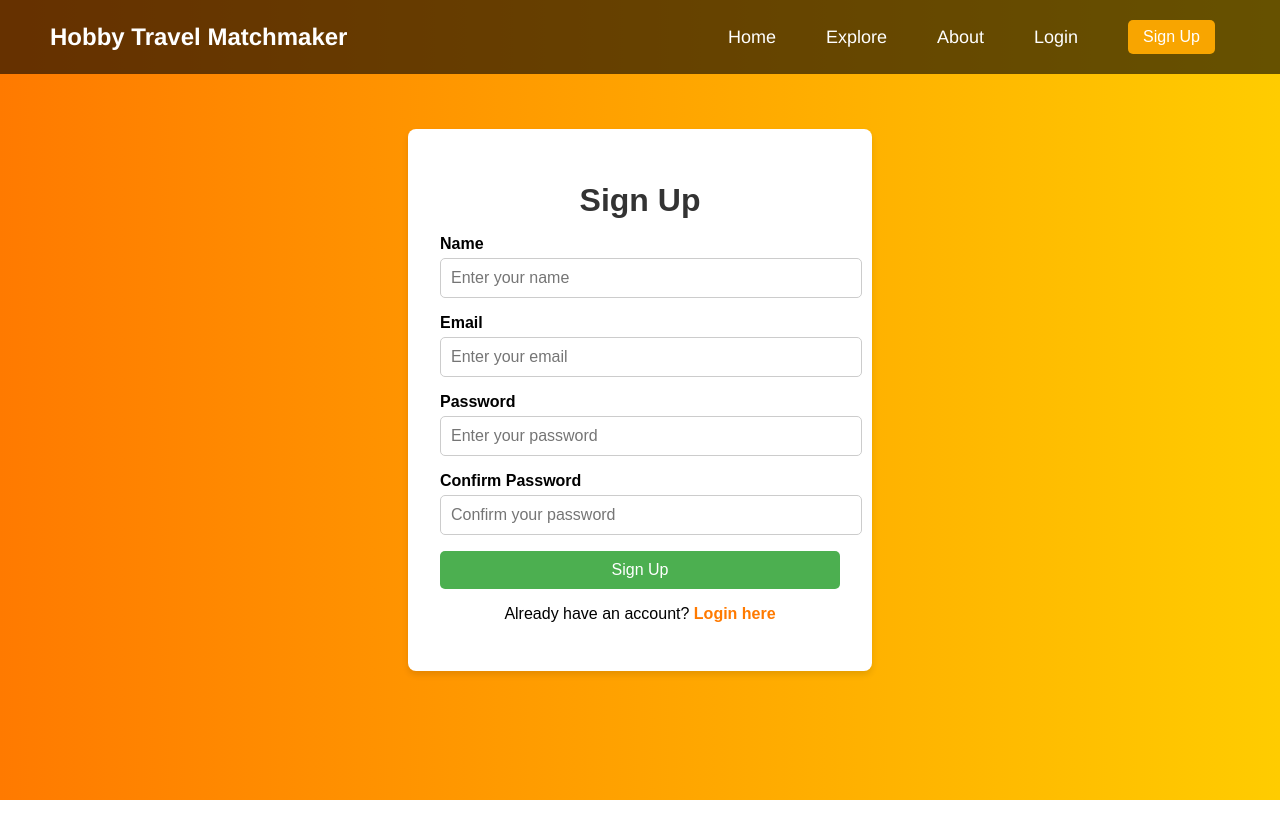
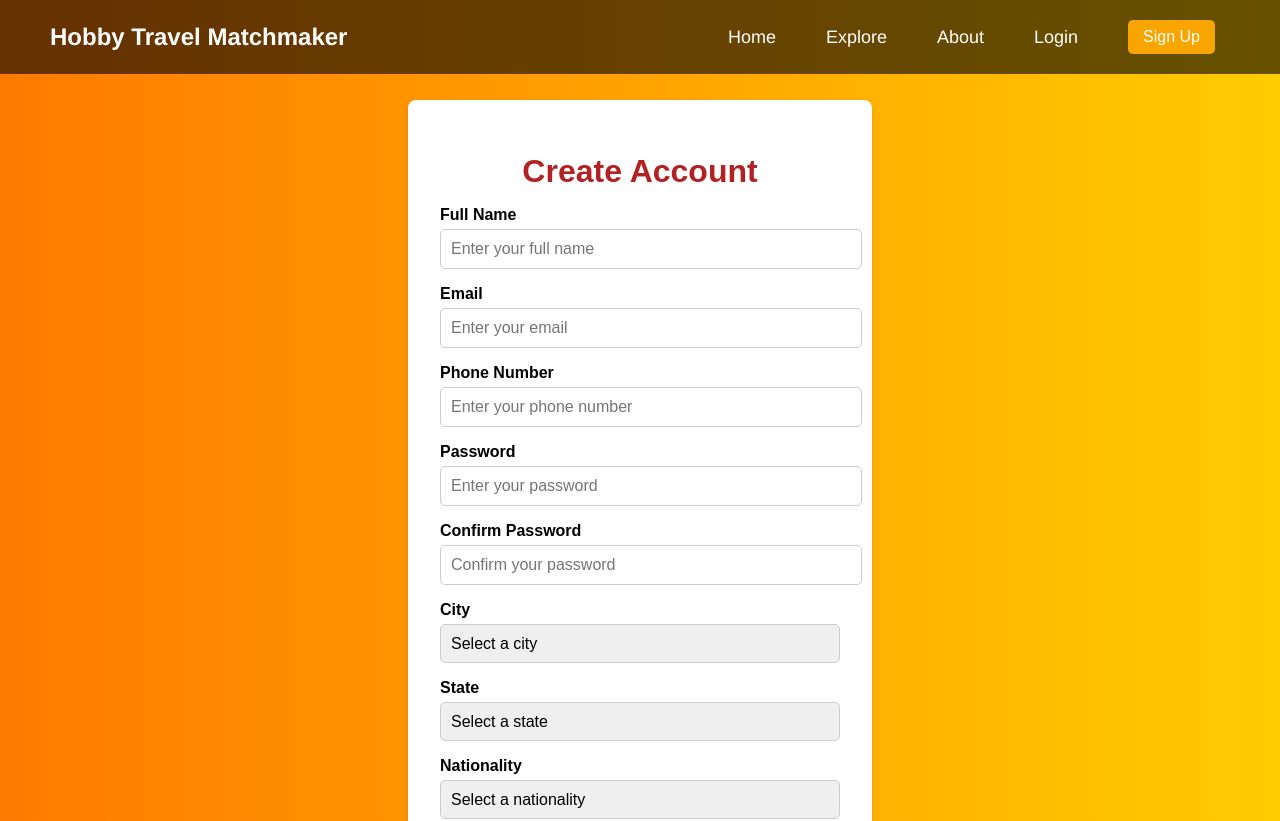
Before and after one commit to SaiKavya210804/route-crafters-client, a React (Vite) app: page /signup in a window 1280 px wide. Shown: the top 821 px of the page. Before the commit the page ends 800 px from the top, so only its background shows below. Built offline with nearby package versions, Linux system fonts and the light colour scheme.

Commit message:
added more fields for the SignUp page

```diff
--- a/src/index.css
+++ b/src/index.css
@@ -312,7 +312,7 @@
 }
 
 .login-box input {
-    width: 100%;
+    width: 95%;
     padding: 10px;
     margin-bottom: 1rem;
     border: 1px solid #ccc;
@@ -405,7 +405,9 @@
     display: flex;
     justify-content: center;
     align-items: center;
-    height: 100vh;
+    min-height: 100vh;
+    padding: 100px 20px 20px;
+    overflow-y: auto;
     background: linear-gradient(to right, #ff7a00, #ffcc00);
 }
 
@@ -420,7 +422,7 @@
 }
 
 .signup-box h1 {
-    color: #333;
+    color: firebrick;
     margin-bottom: 1rem;
 }
 
@@ -436,13 +438,15 @@
     display: block;
 }
 
-.signup-box input {
+.signup-box input, .custom-select {
     width: 100%;
     padding: 10px;
     margin-bottom: 1rem;
     border: 1px solid #ccc;
     border-radius: 5px;
     font-size: 16px;
+    appearance: none;
+
 }
 
 .signup-box button {
--- a/src/pages/SignUp.jsx
+++ b/src/pages/SignUp.jsx
@@ -1,20 +1,38 @@
-import React, { useState, useEffect } from "react";
+import React, { useState } from "react";
 import { Link, useNavigate } from "react-router-dom";
-//import "./SignUp.css"; // Import the CSS file for styling
+
+const cityStateNationality = {
+  "New York": { state: "New York", nationality: "USA" },
+  "Los Angeles": { state: "California", nationality: "USA" },
+  "Toronto": { state: "Ontario", nationality: "Canada" },
+  "Vancouver": { state: "British Columbia", nationality: "Canada" }
+};
 
 const SignUp = () => {
   const [formData, setFormData] = useState({
-    name: "",
+    fullName: "",
     email: "",
+    phoneNumber: "",
     password: "",
     confirmPassword: "",
+    city: "",
+    state: "",
+    nationality: ""
   });
 
   const [isSuccess, setIsSuccess] = useState(false);
   const navigate = useNavigate();
 
   const handleChange = (e) => {
-    setFormData({ ...formData, [e.target.name]: e.target.value });
+    const { name, value } = e.target;
+    let updatedData = { ...formData, [name]: value };
+
+    if (name === "city" && cityStateNationality[value]) {
+      updatedData.state = cityStateNationality[value].state;
+      updatedData.nationality = cityStateNationality[value].nationality;
+    }
+
+    setFormData(updatedData);
   };
 
   const handleSubmit = (e) => {
@@ -25,13 +43,10 @@ const SignUp = () => {
       return;
     }
 
-    // Simulate successful signup
+    //raise axios
+
     setIsSuccess(true);
-
-    // Redirect to homepage after 3 seconds
-    setTimeout(() => {
-      navigate("/");
-    }, 3000);
+    setTimeout(() => navigate("/"), 3000);
   };
 
   return (
@@ -44,47 +59,46 @@ const SignUp = () => {
           </div>
         ) : (
           <>
-            <h1>Sign Up</h1>
+            <h1>Create Account</h1>
             <form onSubmit={handleSubmit}>
-              <label>Name</label>
-              <input
-                type="text"
-                name="name"
-                placeholder="Enter your name"
-                value={formData.name}
-                onChange={handleChange}
-                required
-              />
+              <label>Full Name</label>
+              <input type="text" name="fullName" placeholder="Enter your full name" value={formData.fullName} onChange={handleChange} required />
 
               <label>Email</label>
-              <input
-                type="email"
-                name="email"
-                placeholder="Enter your email"
-                value={formData.email}
-                onChange={handleChange}
-                required
-              />
+              <input type="email" name="email" placeholder="Enter your email" value={formData.email} onChange={handleChange} required />
+
+              <label>Phone Number</label>
+              <input type="text" name="phoneNumber" placeholder="Enter your phone number" value={formData.phoneNumber} onChange={handleChange} required />
 
               <label>Password</label>
-              <input
-                type="password"
-                name="password"
-                placeholder="Enter your password"
-                value={formData.password}
-                onChange={handleChange}
-                required
-              />
+              <input type="password" name="password" placeholder="Enter your password" value={formData.password} onChange={handleChange} required />
 
               <label>Confirm Password</label>
-              <input
-                type="password"
-                name="confirmPassword"
-                placeholder="Confirm your password"
-                value={formData.confirmPassword}
-                onChange={handleChange}
-                required
-              />
+              <input type="password" name="confirmPassword" placeholder="Confirm your password" value={formData.confirmPassword} onChange={handleChange} required />
+
+              <label>City</label>
+              <select name="city" value={formData.city} onChange={handleChange} required className="custom-select">
+                <option value="">Select a city</option>
+                {Object.keys(cityStateNationality).map((city) => (
+                  <option key={city} value={city}>{city}</option>
+                ))}
+              </select>
+
+              <label>State</label>
+              <select name="state" value={formData.state} onChange={handleChange} required className="custom-select">
+                <option value="">Select a state</option>
+                {[...new Set(Object.values(cityStateNationality).map(item => item.state))].map(state => (
+                  <option key={state} value={state}>{state}</option>
+                ))}
+              </select>
+
+              <label>Nationality</label>
+              <select name="nationality" value={formData.nationality} onChange={handleChange} required className="custom-select">
+                <option value="">Select a nationality</option>
+                {[...new Set(Object.values(cityStateNationality).map(item => item.nationality))].map(nationality => (
+                  <option key={nationality} value={nationality}>{nationality}</option>
+                ))}
+              </select>
 
               <button type="submit">Sign Up</button>
             </form>
```
